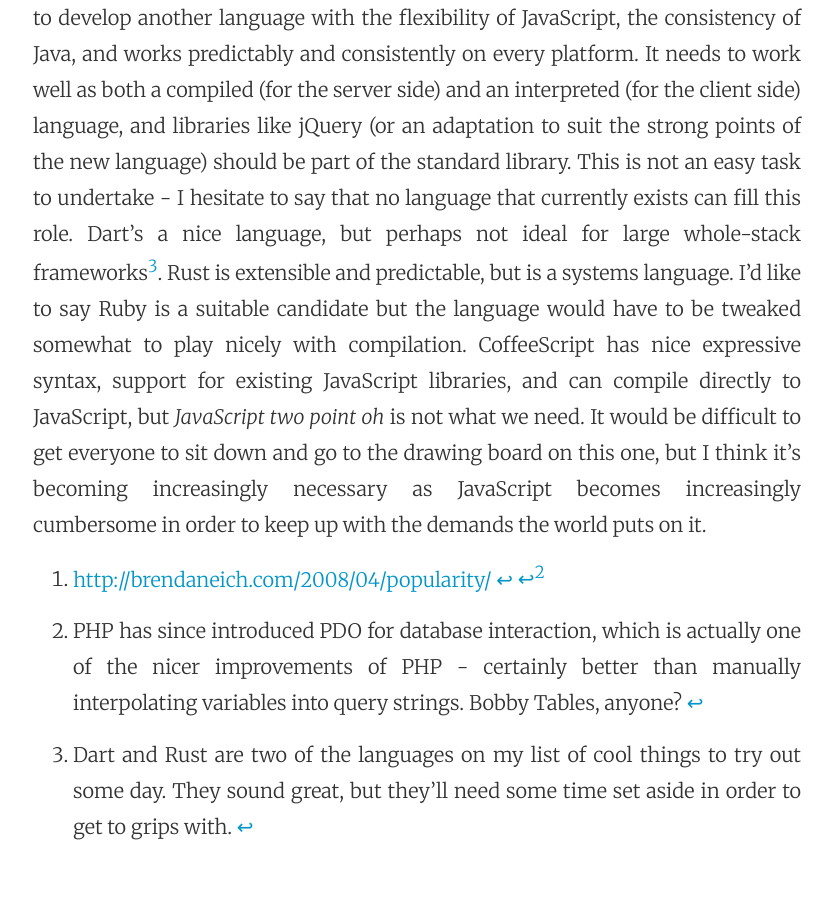
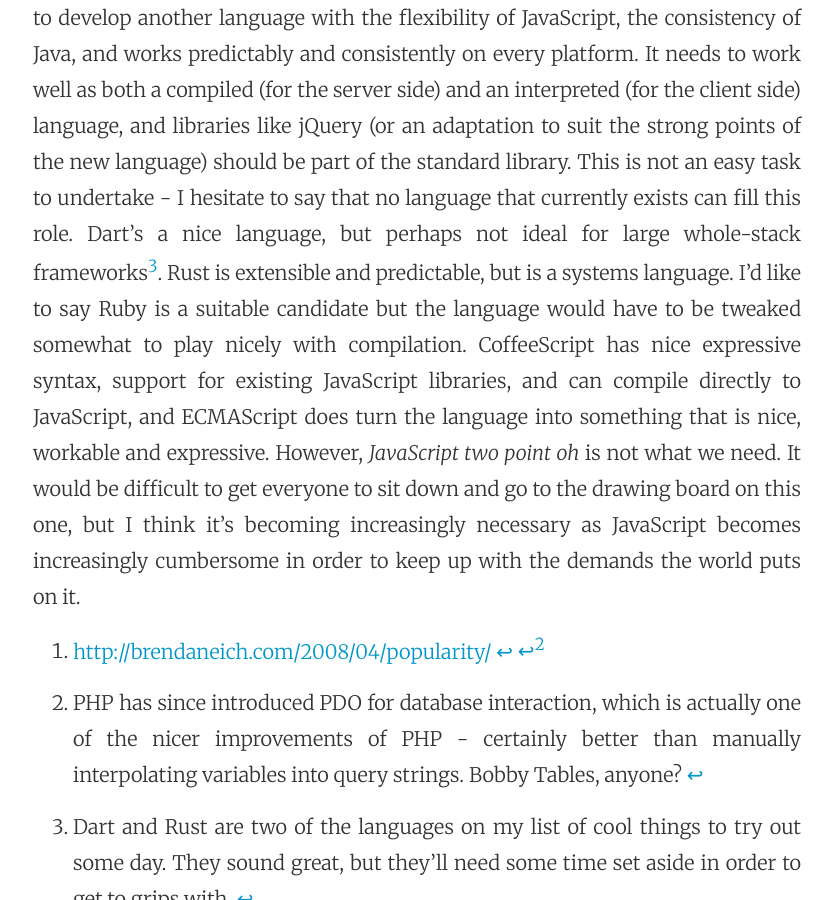
Before and after one commit to tom-galvin/tom-galvin.github.io, a Jekyll site: the page built from _posts/2014-12-29-javascript.md, in a window 1280 px wide and 900 px high, scrolled down 6187 px. Shown: the whole window, without its empty margins (223-1056 px from the left). Built offline with Jekyll 4.4.1, drawn with Linux system fonts in a browser that asks for light colours; nearby versions of some CDN libraries; comment, search, counter and statistics services are not loaded.

Commit message:
more EczemaScript

```diff
--- a/_posts/2014-12-29-javascript.md
+++ b/_posts/2014-12-29-javascript.md
@@ -60,7 +60,7 @@
 
 Hindsight is 20/20, especially in the world of development. On such a variable platform like the web, where content from this morning and from 12 years ago can co-exist, this phrase is especially accurate. The ecosystem and community surrounding JavaScript is certainly one of a kind, and it's turned something lumpy and weird into something usable and beautiful. At its conception, JavaScript was ideal, as there really was no other imaginable alternative. Brendan Eich couldn't have known that, 10 years down the line, entire software stacks would be written in the little scripting language - in the same way that the creators of PHP couldn't have known that their basic webpage preprocessor was going to be the target platform of a gargantuan site like Facebook. These languages have gained their negative connotations in the eyes of developers, principally because of what developers have tried to make them become. I'm sure if AppleScript was chosen as the successor to JavaScript, it too would be reviled as a language of the Web, even though it's a perfectly good UI automation tool.
 
-If we could all collectively travel back in time 10 years, to give our past selves some advice, then the advice would probably be to leave JavaScript where it is, and to develop another language with the flexibility of JavaScript, the consistency of Java, and works predictably and consistently on every platform. It needs to work well as both a compiled (for the server side) and an interpreted (for the client side) language, and libraries like jQuery (or an adaptation to suit the strong points of the new language) should be part of the standard library. This is not an easy task to undertake - I hesitate to say that no language that currently exists can fill this role. Dart's a nice language, but perhaps not ideal for large whole-stack frameworks[^3]. Rust is extensible and predictable, but is a systems language. I'd like to say Ruby is a suitable candidate but the language would have to be tweaked somewhat to play nicely with compilation. CoffeeScript has nice expressive syntax, support for existing JavaScript libraries, and can compile directly to JavaScript, but *JavaScript two point oh* is not what we need. It would be difficult to get everyone to sit down and go to the drawing board on this one, but I think it's becoming increasingly necessary as JavaScript becomes increasingly cumbersome in order to keep up with the demands the world puts on it.
+If we could all collectively travel back in time 10 years, to give our past selves some advice, then the advice would probably be to leave JavaScript where it is, and to develop another language with the flexibility of JavaScript, the consistency of Java, and works predictably and consistently on every platform. It needs to work well as both a compiled (for the server side) and an interpreted (for the client side) language, and libraries like jQuery (or an adaptation to suit the strong points of the new language) should be part of the standard library. This is not an easy task to undertake - I hesitate to say that no language that currently exists can fill this role. Dart's a nice language, but perhaps not ideal for large whole-stack frameworks[^3]. Rust is extensible and predictable, but is a systems language. I'd like to say Ruby is a suitable candidate but the language would have to be tweaked somewhat to play nicely with compilation. CoffeeScript has nice expressive syntax, support for existing JavaScript libraries, and can compile directly to JavaScript, and ECMAScript does turn the language into something that is nice, workable and expressive. However, *JavaScript two point oh* is not what we need. It would be difficult to get everyone to sit down and go to the drawing board on this one, but I think it's becoming increasingly necessary as JavaScript becomes increasingly cumbersome in order to keep up with the demands the world puts on it.
 
 [^1]: [http://brendaneich.com/2008/04/popularity/](http://www.computerworlduk.com/blogs/open-enterprise/mozillas-brendan-eich-on-javascript--and-microsoft-buying-netscape--3569135/)
 [^2]: PHP has since introduced PDO for database interaction, which is actually one of the nicer improvements of PHP - certainly better than manually interpolating variables into query strings. Bobby Tables, anyone?
```
